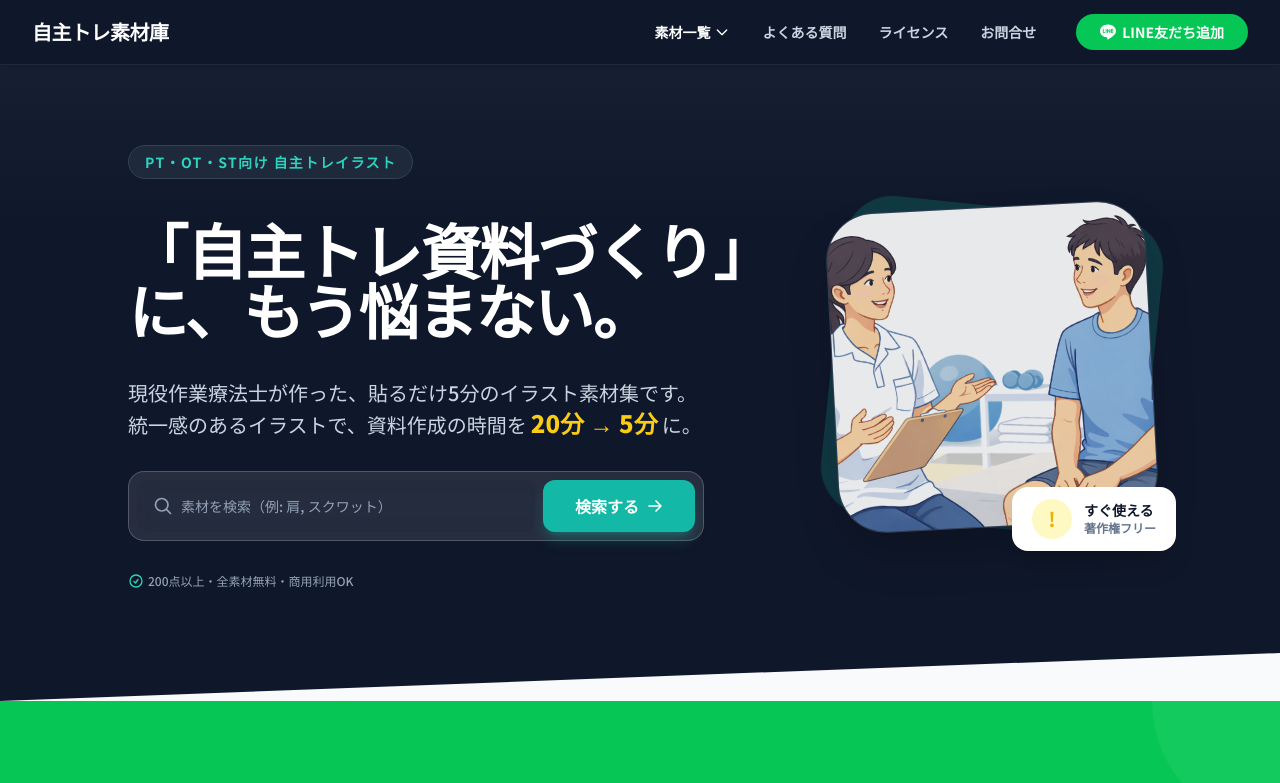
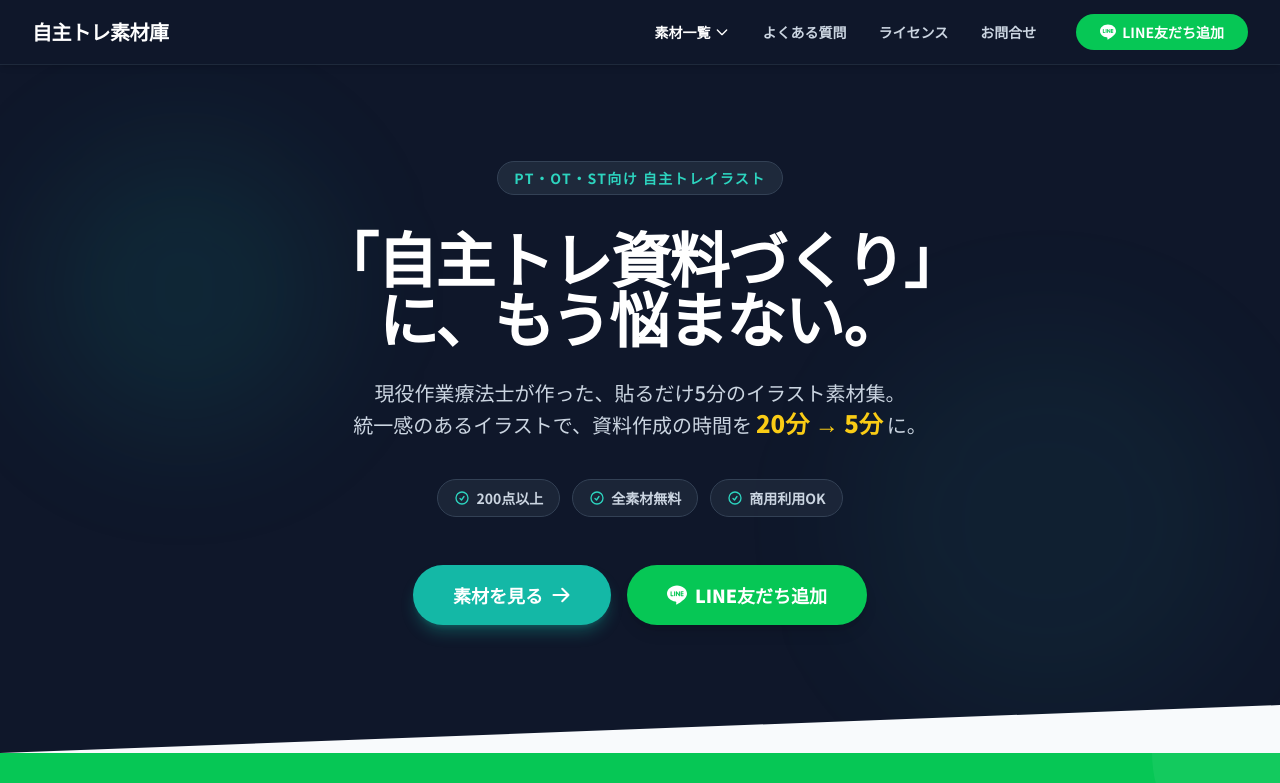
Before and after one commit to makomaru2023/jishutore-starter, a Next.js app: page / in a window 1280 px wide. Shown: the top 783 px of the page. Built offline with nearby package versions, Linux system fonts and the light colour scheme.

Commit message:
update: redesign hero section - remove search bar and illustration, add dual CTA buttons
Co-Authored-By: Claude Opus 4.6 <noreply@anthropic.com>

```diff
--- a/src/app/page.tsx
+++ b/src/app/page.tsx
@@ -1,6 +1,6 @@
 import { Header } from "@/components/Header";
 import { Footer } from "@/components/Footer";
-import Image from "next/image";
+import Link from "next/link";
 
 export default function Home() {
 
@@ -9,81 +9,67 @@ export default function Home() {
       <Header />
       <main className="flex-1">
         {/* Hero Section */}
-        <section className="bg-slate-900 pt-20 pb-28 relative overflow-hidden">
-          <div className="absolute top-0 inset-x-0 h-40 bg-gradient-to-b from-slate-800/50 to-transparent"></div>
+        <section className="bg-slate-900 pt-24 pb-32 relative overflow-hidden">
+          <div className="absolute inset-0">
+            <div className="absolute top-20 left-10 w-72 h-72 bg-teal-500/10 rounded-full blur-3xl"></div>
+            <div className="absolute bottom-10 right-10 w-96 h-96 bg-teal-400/5 rounded-full blur-3xl"></div>
+          </div>
 
           <div className="container mx-auto px-4 relative z-10">
-            <div className="mx-auto max-w-5xl lg:flex lg:items-center lg:justify-between gap-12">
-              <div className="max-w-3xl space-y-8 text-center lg:text-left mx-auto lg:mx-0">
-                <p className="inline-block px-4 py-1.5 rounded-full bg-slate-800 text-teal-400 font-bold text-sm tracking-widest border border-slate-700 mb-2">
+            <div className="mx-auto max-w-3xl text-center space-y-8">
+              <p className="inline-block px-4 py-1.5 rounded-full bg-slate-800 text-teal-400 font-bold text-sm tracking-widest border border-slate-700">
                 PT・OT・ST向け 自主トレイラスト
               </p>
+
               <h1 className="text-4xl sm:text-5xl lg:text-6xl font-black text-white leading-[1.2] tracking-tight">
                 <span className="inline-block">「自主トレ資料づくり」</span><br />
                 <span className="inline-block">に、もう悩まない。</span>
               </h1>
 
-                <div className="space-y-4 pt-2">
-                  <p className="text-lg sm:text-xl text-slate-300 font-medium">
-                    現役作業療法士が作った、貼るだけ5分のイラスト素材集です。<br className="hidden sm:block" />
+              <p className="text-lg sm:text-xl text-slate-300 font-medium max-w-2xl mx-auto">
+                現役作業療法士が作った、貼るだけ5分のイラスト素材集。<br className="hidden sm:block" />
                 統一感のあるイラストで、資料作成の時間を
                 <span className="text-yellow-400 font-black px-1 text-xl sm:text-2xl">20分 → 5分</span>
                 に。
               </p>
+
+              {/* 特徴バッジ */}
+              <div className="flex flex-wrap justify-center gap-3 pt-2">
+                {[
+                  { icon: "M9 12.75 11.25 15 15 9.75M21 12a9 9 0 1 1-18 0 9 9 0 0 1 18 0Z", text: "200点以上" },
+                  { icon: "M9 12.75 11.25 15 15 9.75M21 12a9 9 0 1 1-18 0 9 9 0 0 1 18 0Z", text: "全素材無料" },
+                  { icon: "M9 12.75 11.25 15 15 9.75M21 12a9 9 0 1 1-18 0 9 9 0 0 1 18 0Z", text: "商用利用OK" },
+                ].map((badge, i) => (
+                  <span key={i} className="inline-flex items-center gap-1.5 px-4 py-2 rounded-full bg-slate-800/80 border border-slate-700 text-sm font-bold text-slate-300">
+                    <svg xmlns="http://www.w3.org/2000/svg" fill="none" viewBox="0 0 24 24" strokeWidth={2} stroke="currentColor" className="w-4 h-4 text-teal-400">
+                      <path strokeLinecap="round" strokeLinejoin="round" d={badge.icon} />
+                    </svg>
+                    {badge.text}
+                  </span>
+                ))}
               </div>
 
-                <form action="/items" method="GET" className="mt-8 max-w-xl mx-auto lg:mx-0 p-2 bg-white/10 backdrop-blur-md rounded-2xl border border-white/20 flex flex-col sm:flex-row gap-2">
-                  <div className="flex-1 px-4 py-3 flex items-center bg-slate-800/40 rounded-xl focus-within:ring-2 focus-within:ring-teal-500 transition-all cursor-text">
-                    <svg xmlns="http://www.w3.org/2000/svg" fill="none" viewBox="0 0 24 24" strokeWidth={2} stroke="currentColor" className="w-5 h-5 text-slate-400 mr-2 flex-shrink-0">
-                      <path strokeLinecap="round" strokeLinejoin="round" d="m21 21-5.197-5.197m0 0A7.5 7.5 0 1 0 5.196 5.196a7.5 7.5 0 0 0 10.607 10.607Z" />
-                    </svg>
-                    <input
-                      type="text"
-                      name="q"
-                      placeholder="素材を検索（例: 肩, スクワット）"
-                      className="w-full bg-transparent text-white placeholder-slate-400 focus:outline-none font-medium text-sm"
-                    />
-                  </div>
-                  <button
-                    type="submit"
-                    className="px-8 py-3.5 rounded-xl bg-teal-500 text-white font-bold hover:bg-teal-400 transition-all shadow-lg shadow-teal-500/30 flex items-center justify-center gap-2 whitespace-nowrap"
+              {/* CTA ボタン */}
+              <div className="flex flex-col sm:flex-row items-center justify-center gap-4 pt-4">
+                <Link
+                  href="/items"
+                  className="px-10 py-4 rounded-full bg-teal-500 text-white font-black text-lg hover:bg-teal-400 transition-all shadow-lg shadow-teal-500/30 flex items-center gap-2"
                 >
-                    検索する
-                    <svg xmlns="http://www.w3.org/2000/svg" fill="none" viewBox="0 0 24 24" strokeWidth={2.5} stroke="currentColor" className="w-4 h-4">
+                  素材を見る
+                  <svg xmlns="http://www.w3.org/2000/svg" fill="none" viewBox="0 0 24 24" strokeWidth={2.5} stroke="currentColor" className="w-5 h-5">
                     <path strokeLinecap="round" strokeLinejoin="round" d="M13.5 4.5 21 12m0 0-7.5 7.5M21 12H3" />
                   </svg>
-                  </button>
-                </form>
-
-                <p className="text-xs text-slate-400 font-medium flex items-center justify-center lg:justify-start gap-1">
-                  <svg xmlns="http://www.w3.org/2000/svg" fill="none" viewBox="0 0 24 24" strokeWidth={2} stroke="currentColor" className="w-4 h-4 text-teal-400">
-                    <path strokeLinecap="round" strokeLinejoin="round" d="M9 12.75 11.25 15 15 9.75M21 12a9 9 0 1 1-18 0 9 9 0 0 1 18 0Z" />
+                </Link>
+                <a
+                  href="#line"
+                  className="px-10 py-4 rounded-full font-black text-lg transition-all shadow-lg flex items-center gap-2 hover:scale-105"
+                  style={{ backgroundColor: '#06C755', color: '#fff' }}
+                >
+                  <svg viewBox="0 0 24 24" className="w-5 h-5" fill="currentColor">
+                    <path d="M19.365 9.863c.349 0 .63.285.63.631 0 .345-.281.63-.63.63H17.61v1.125h1.755c.349 0 .63.283.63.63 0 .344-.281.629-.63.629h-2.386c-.345 0-.627-.285-.627-.629V8.108c0-.345.282-.63.63-.63h2.386c.346 0 .627.285.627.63 0 .349-.281.63-.63.63H17.61v1.125h1.755zm-3.855 3.016c0 .27-.174.51-.432.596-.064.021-.133.031-.199.031-.211 0-.391-.09-.51-.25l-2.443-3.317v2.94c0 .344-.279.629-.631.629-.346 0-.626-.285-.626-.629V8.108c0-.27.173-.51.43-.595.06-.023.136-.033.194-.033.195 0 .375.104.495.254l2.462 3.33V8.108c0-.345.282-.63.63-.63.345 0 .63.285.63.63v4.771zm-5.741 0c0 .344-.282.629-.631.629-.345 0-.627-.285-.627-.629V8.108c0-.345.282-.63.63-.63.346 0 .628.285.628.63v4.771zm-2.466.629H4.917c-.345 0-.63-.285-.63-.629V8.108c0-.345.285-.63.63-.63.348 0 .63.285.63.63v4.141h1.756c.348 0 .629.283.629.63 0 .344-.282.629-.629.629M24 10.314C24 4.943 18.615.572 12 .572S0 4.943 0 10.314c0 4.811 4.27 8.842 10.035 9.608.391.082.923.258 1.058.59.12.301.079.766.038 1.08l-.164 1.02c-.045.301-.24 1.186 1.049.645 1.291-.539 6.916-4.078 9.436-6.975C23.176 14.393 24 12.458 24 10.314" />
                   </svg>
-                  200点以上・全素材無料・商用利用OK
-                </p>
-              </div>
-
-              <div className="mt-16 lg:mt-0 relative w-64 h-64 sm:w-80 sm:h-80 mx-auto lg:mx-0 flex-shrink-0 perspective-1000">
-                <div className="absolute inset-0 bg-teal-500/20 rounded-[3rem] rotate-6 transform-gpu"></div>
-                <div className="absolute inset-0 bg-slate-800 rounded-[3rem] -rotate-3 border border-slate-700 shadow-2xl overflow-hidden flex items-center justify-center">
-                  <Image
-                    src="/images/hero-illustration.png"
-                    alt="リハビリを指導するセラピストと患者のイラスト"
-                    fill
-                    className="object-cover opacity-90 scale-110 hover:scale-100 transition-transform duration-700"
-                    sizes="(max-width: 768px) 256px, 320px"
-                    priority
-                  />
-                </div>
-                <div className="absolute -bottom-6 -right-6 bg-white px-5 py-3 rounded-2xl shadow-xl flex items-center gap-3 animate-bounce-slow">
-                  <div className="w-10 h-10 rounded-full bg-yellow-100 flex items-center justify-center text-yellow-500 font-bold text-xl">
-                    !
-                  </div>
-                  <div className="text-left">
-                    <p className="text-slate-900 font-black text-sm leading-tight">すぐ使える</p>
-                    <p className="text-slate-500 font-bold text-xs">著作権フリー</p>
-                  </div>
-                </div>
+                  LINE友だち追加
+                </a>
               </div>
             </div>
           </div>
```
Lines whose indentation alone changed are shown as unchanged.
